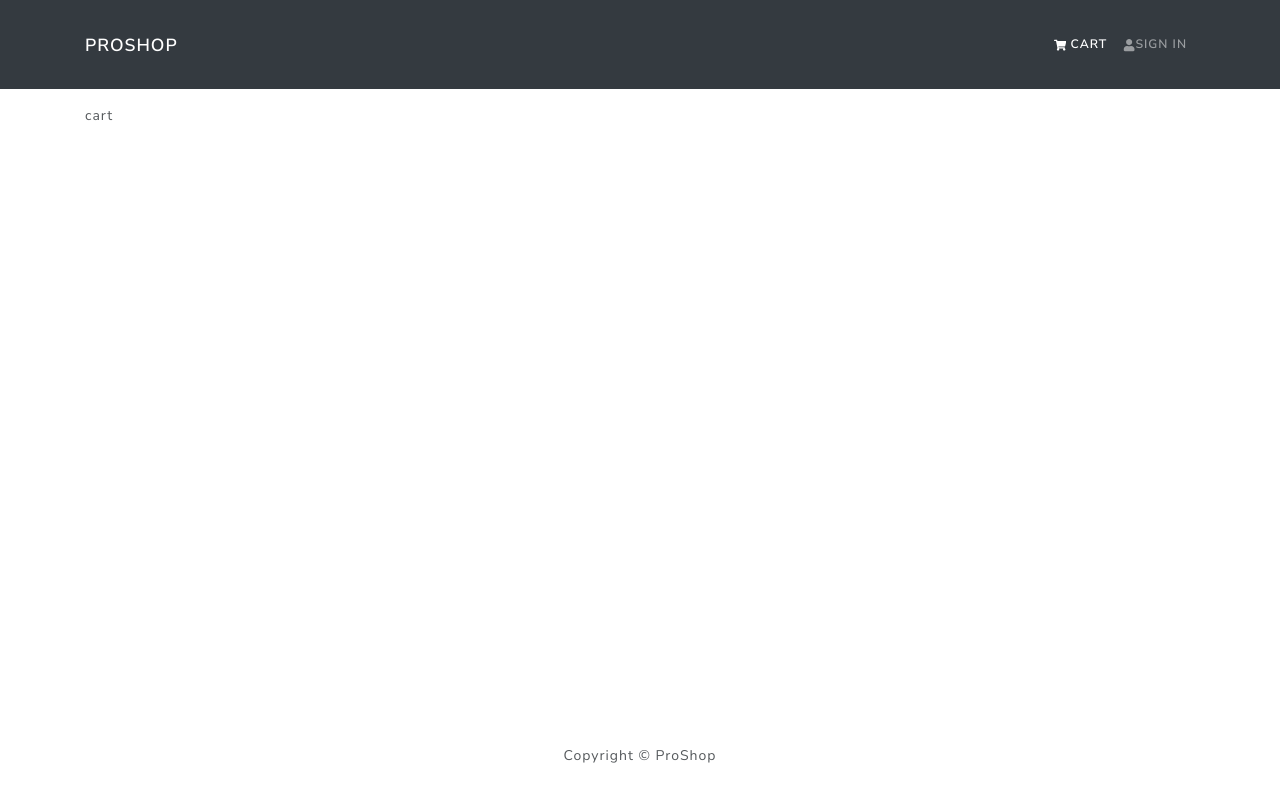
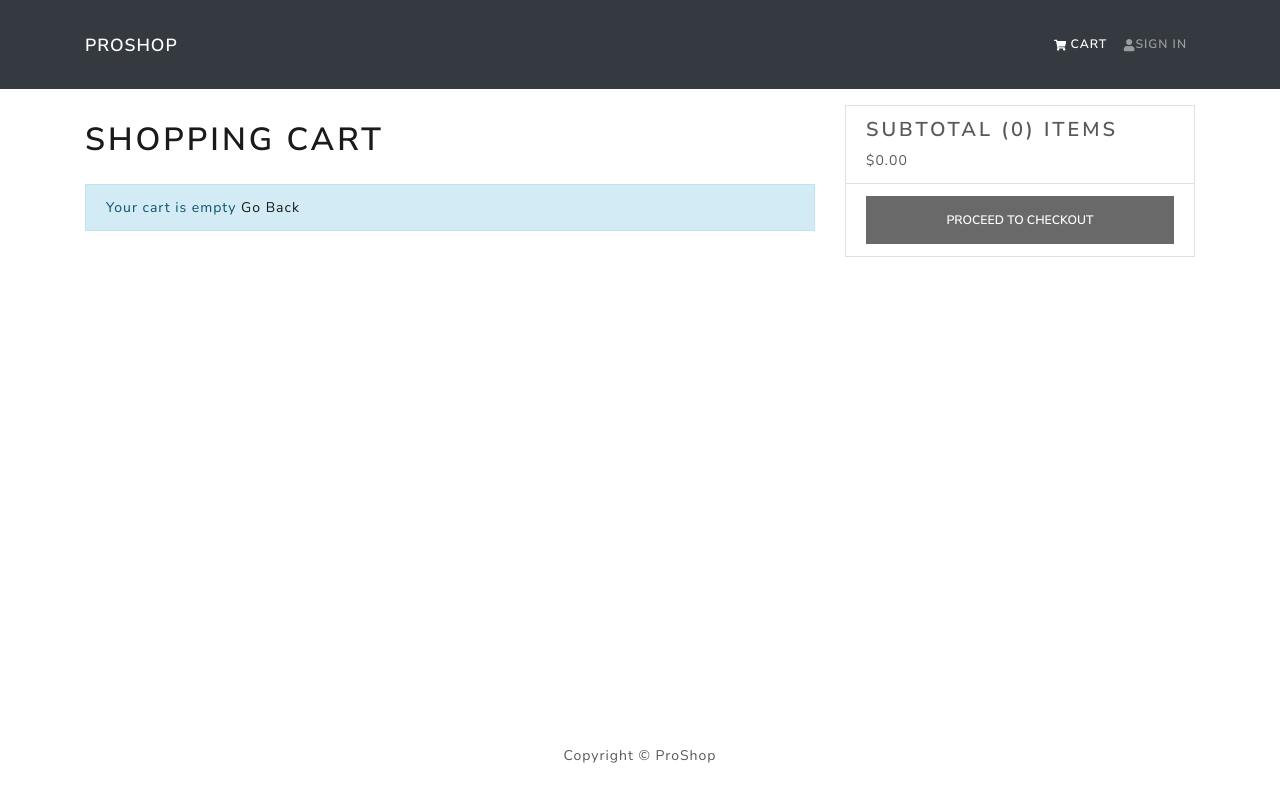
Before and after one commit to Bek85/proShop-Ecommerce, a React (Vite) app in the folder frontend/: page /cart in a window 1280 px wide. Built offline with nearby package versions, Linux system fonts and the light colour scheme.

Commit message:
create markup and logic for cartScreen

```diff
--- a/frontend/src/index.css
+++ b/frontend/src/index.css
@@ -1,3 +1,17 @@
+h1 {
+  font-size: 1.8rem;
+  padding: 1rem 0;
+}
+
+h2 {
+  font-size: 1.4rem;
+  padding: 0.5rem 0;
+}
+
+h3 {
+  padding: 1rem 0;
+}
+
 main {
   min-height: 80vh;
 }
--- a/frontend/src/screens/cart.jsx
+++ b/frontend/src/screens/cart.jsx
@@ -15,6 +15,7 @@
   Button,
   Card,
 } from 'react-bootstrap';
+import { FaTrash } from 'react-icons/fa';
 import { addToCart } from 'pro-shop/redux/actions/cartActions';
 import Message from 'pro-shop/components/Message';
 
@@ -23,10 +24,8 @@
   let [searchParams] = useSearchParams();
   const qty = Number(searchParams.get('qty'));
   const navigate = useNavigate();
-
   const dispatch = useDispatch();
   const { cartItems } = useSelector((state) => state.cart);
-  console.log(cartItems);
 
   useEffect(() => {
     if (id) {
@@ -34,5 +33,92 @@
     }
   }, [dispatch, id, qty]);
 
-  return <div>cart</div>;
+  const removeFromCartHandler = (item) => {
+    console.log(item);
+  };
+
+  const checkoutHandler = () => {
+    navigate('/login?redirect=shipping');
+  };
+
+  return (
+    <Row>
+      <Col md={8}>
+        <h1>Shopping Cart</h1>
+        {cartItems.length === 0 ? (
+          <Message>
+            Your cart is empty <Link to="/">Go Back</Link>
+          </Message>
+        ) : (
+          <ListGroup variant="flush">
+            {cartItems.map((item) => (
+              <ListGroup.Item key={item.product}>
+                <Row>
+                  <Col md={2}>
+                    <Image src={item.image} alt={item.name} fluid rounded />
+                  </Col>
+                  <Col md={3}>
+                    <Link to={`/product/${item.product}`}>{item.name}</Link>
+                  </Col>
+                  <Col md={2}>${item.price}</Col>
+                  <Col md={2}>
+                    <Form.Control
+                      as="select"
+                      value={item.qty}
+                      onChange={(e) =>
+                        dispatch(
+                          addToCart(item.product, Number(e.target.value))
+                        )
+                      }
+                    >
+                      {[...Array(item.countInStock).keys()].map((x) => (
+                        <option key={x + 1} value={x + 1}>
+                          {x + 1}
+                        </option>
+                      ))}
+                    </Form.Control>
+                  </Col>
+                  <Col md={2}>
+                    <Button
+                      type="button"
+                      variant="light"
+                      onClick={() => removeFromCartHandler(item.product)}
+                    >
+                      <FaTrash />
+                    </Button>
+                  </Col>
+                </Row>
+              </ListGroup.Item>
+            ))}
+          </ListGroup>
+        )}
+      </Col>
+      <Col md={4}>
+        <Card>
+          <ListGroup variant="flush">
+            <ListGroup.Item>
+              <h4>
+                Subtotal ({cartItems.reduce((acc, item) => acc + item.qty, 0)})
+                items
+              </h4>
+              $
+              {cartItems
+                .reduce((acc, item) => acc + item.qty * item.price, 0)
+                .toFixed(2)}
+            </ListGroup.Item>
+            <ListGroup.Item>
+              <Button
+                type="button"
+                className="btn-block"
+                disabled={cartItems.length === 0}
+                onClick={checkoutHandler}
+              >
+                Proceed to Checkout
+              </Button>
+            </ListGroup.Item>
+          </ListGroup>
+        </Card>
+      </Col>
+    </Row>
+  );
 }
```
